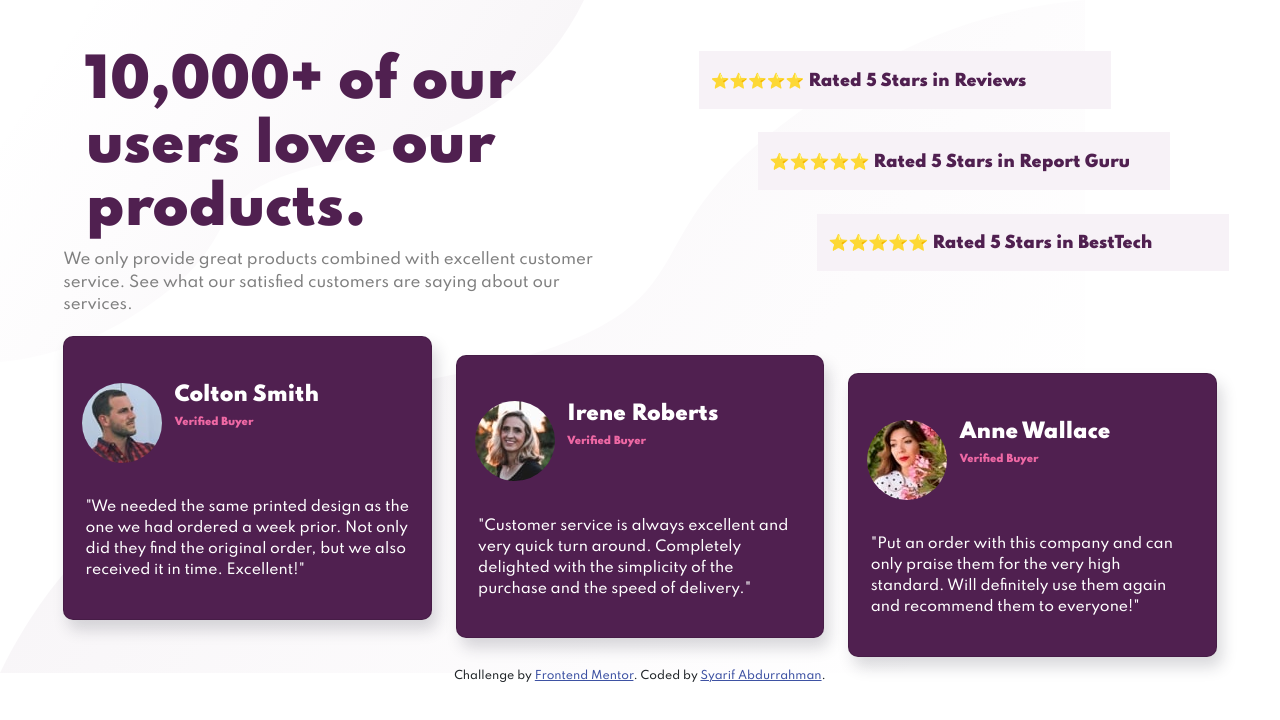
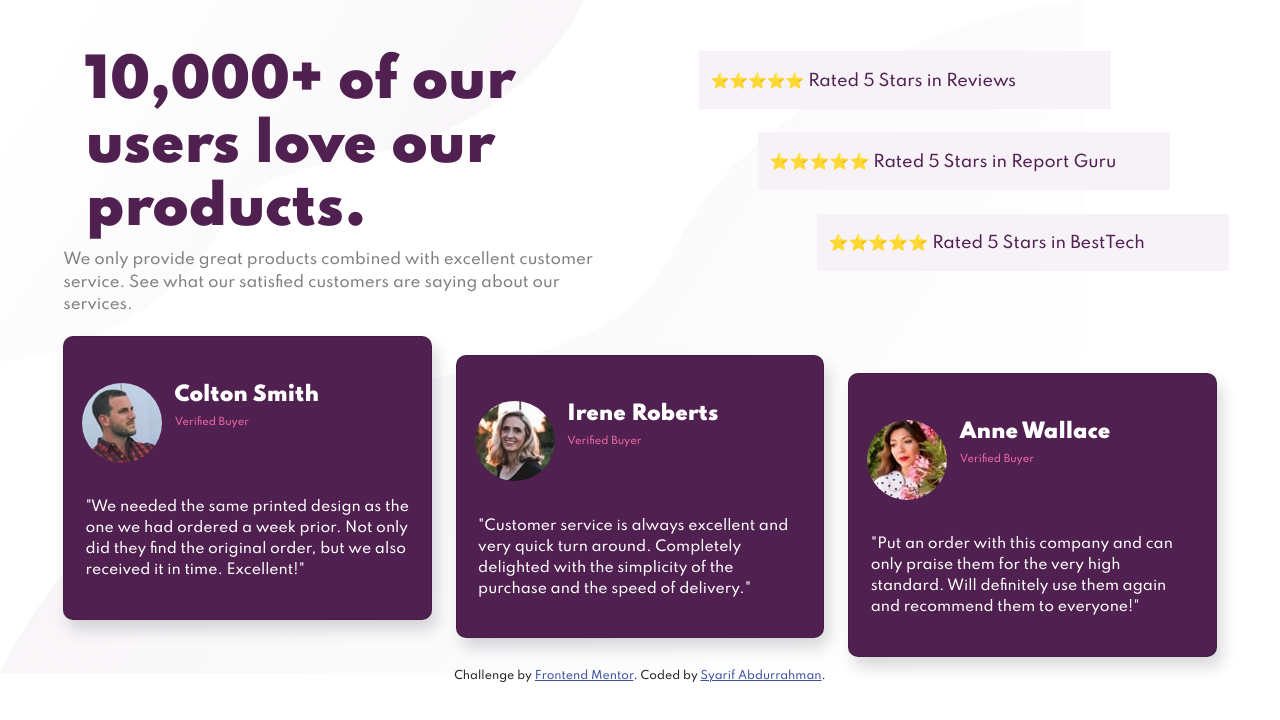
Before and after one commit to syarifabdurrahman/Social-Proof, a plain HTML site: page index.html in a window 1280 px wide. Drawn offline with nearby package versions, Linux system fonts and the light colour scheme.

Commit message:
Update style.css

```diff
--- a/css/style.css
+++ b/css/style.css
@@ -43,7 +43,7 @@ body{
 .rating{
     text-align: left;
     margin: 0;
-    font-weight: 900;
+    font-weight: 500;
     color: hsl(300, 43%, 22%);
 }
 
@@ -107,7 +107,7 @@ body{
 
 .info-user{
     font-size: 10px;
-    font-weight: 900;
+    font-weight: 500;
     color: hsl(333, 80%, 67%);
 }
 
```
